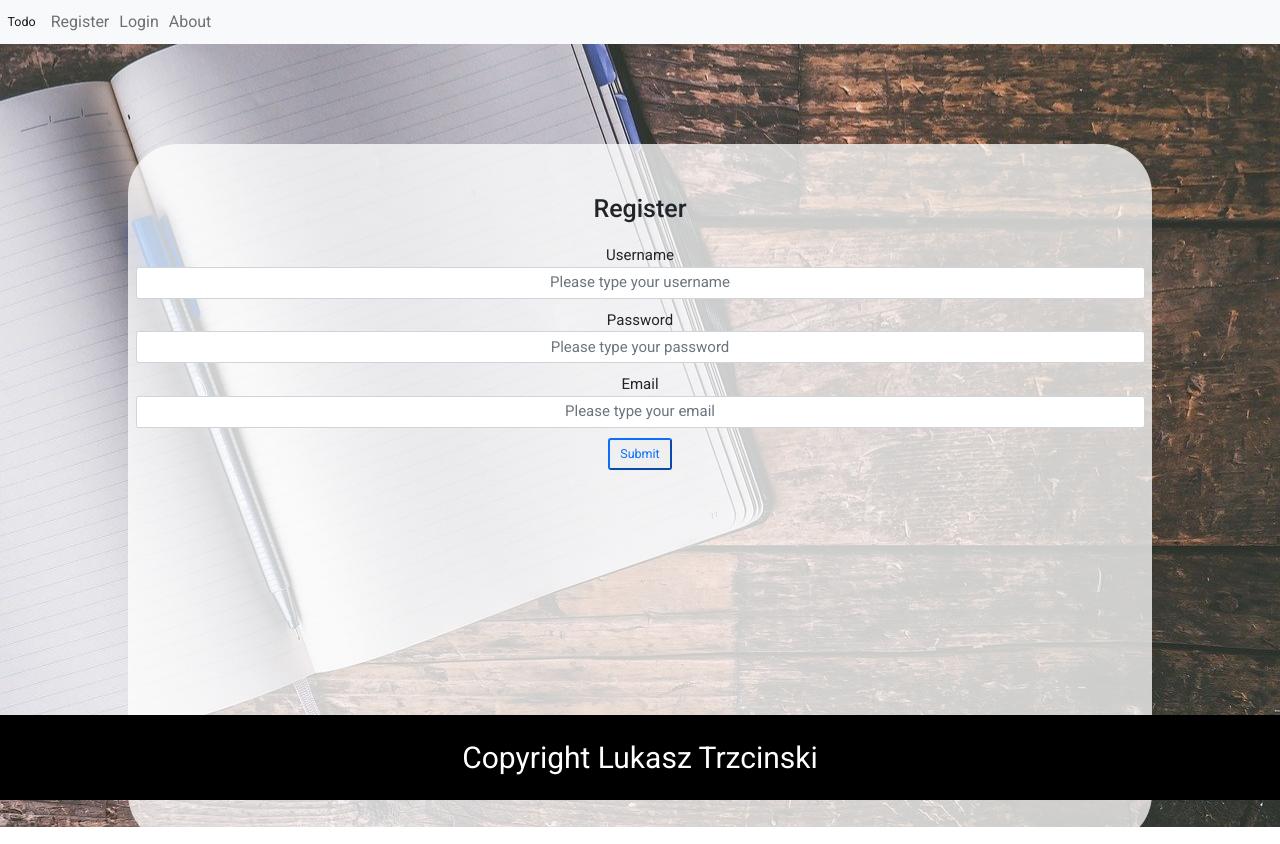
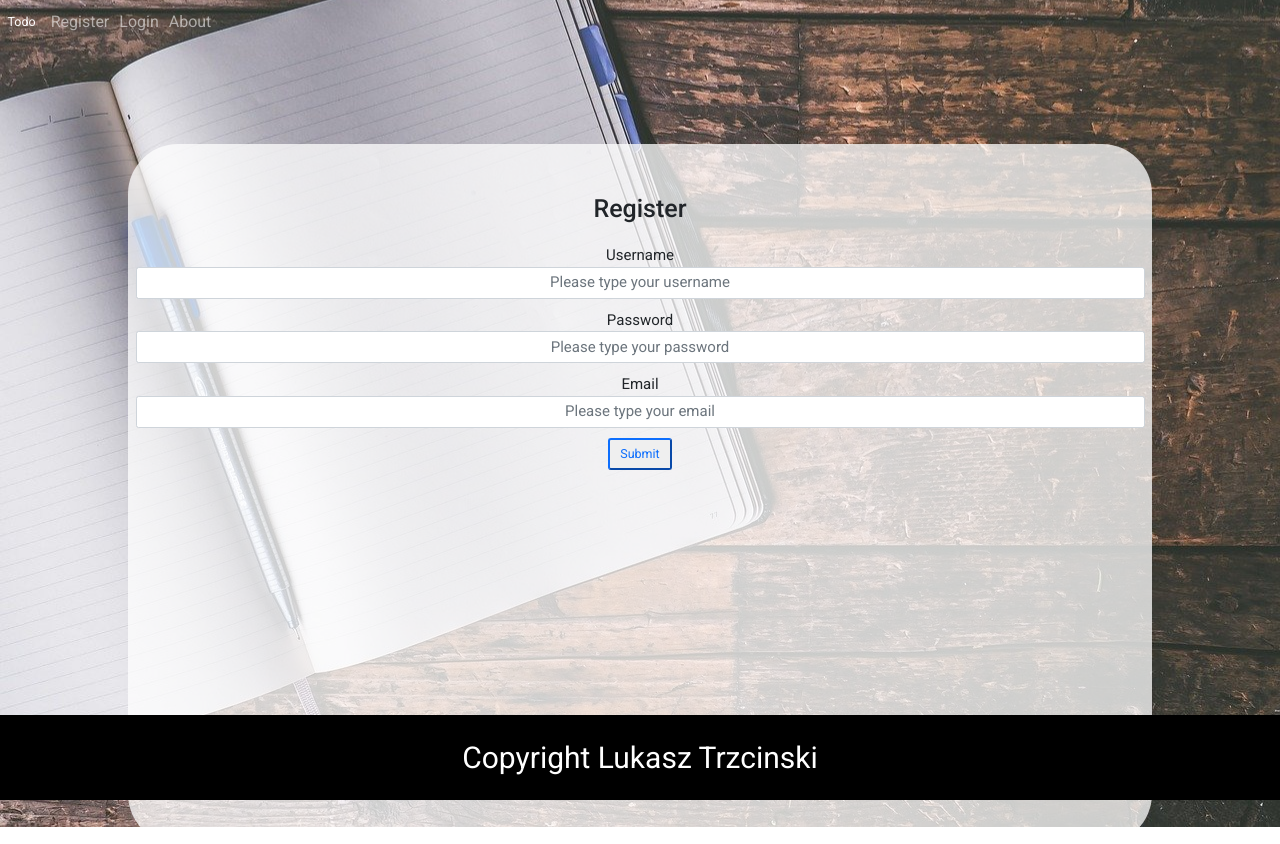
Before and after one commit to lukascane/fullstack-todolist, a React (Create React App) app in the folder client/: page / in a window 1280 px wide. Built offline with nearby package versions, Linux system fonts and the light colour scheme.

Commit message:
make it better

```diff
--- a/client/src/components/navigation.js
+++ b/client/src/components/navigation.js
@@ -3,9 +3,9 @@
 function Navigation() {
     return (
         <div>
-            <nav className="navbar navbar-expand-lg navbar-light bg-light">
+            <nav className="navbar  navbar-expand-lg navbar-dark shadow-5-strong">
   <div className="container-fluid">
-    <a className="navbar-brand" href="landing">Todo</a>
+    <a className="navbar-brand " href="landing">Todo</a>
     <button className="navbar-toggler" type="button" data-bs-toggle="collapse" data-bs-target="#navbarNavDropdown" aria-controls="navbarNavDropdown" aria-expanded="false" aria-label="Toggle navigation">
       <span className="navbar-toggler-icon"></span>
     </button>
```
